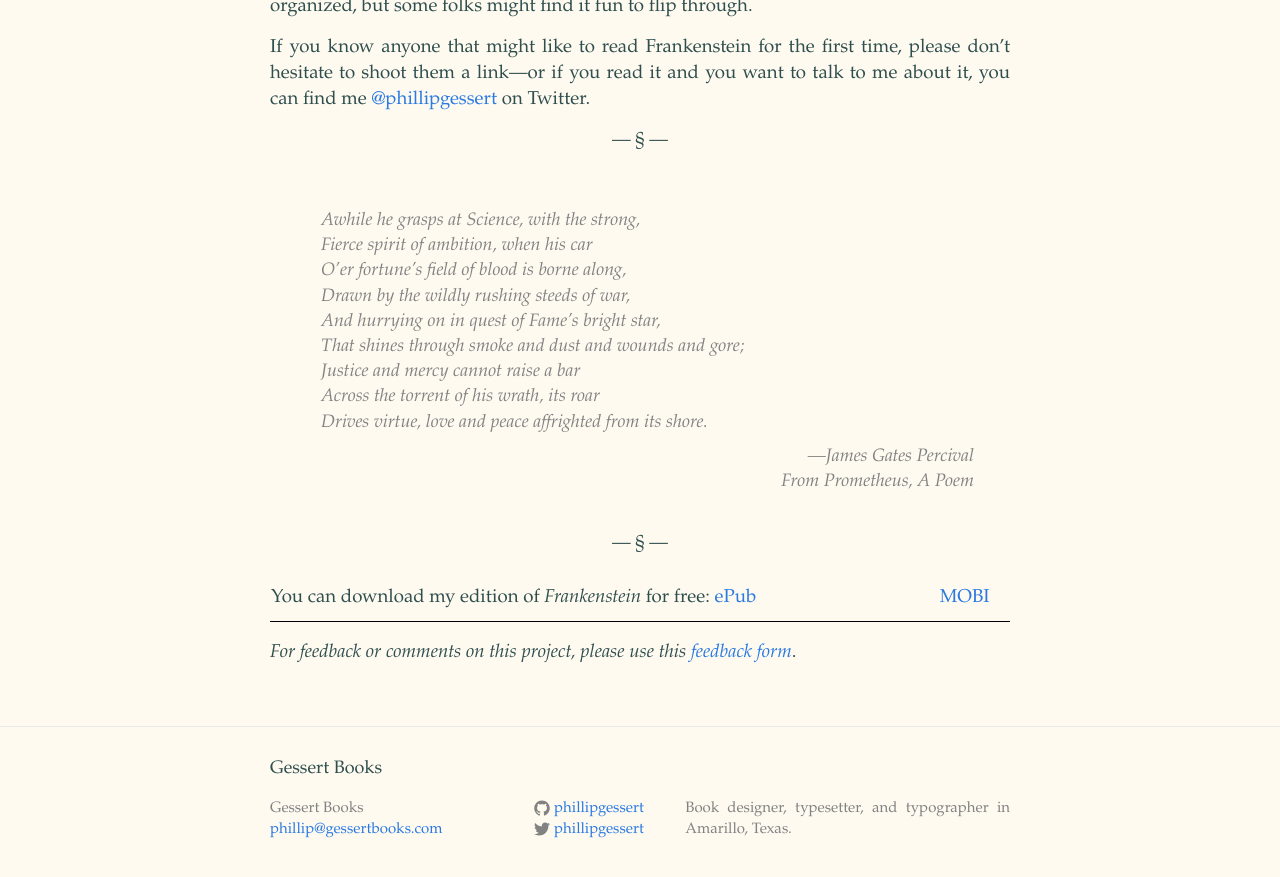
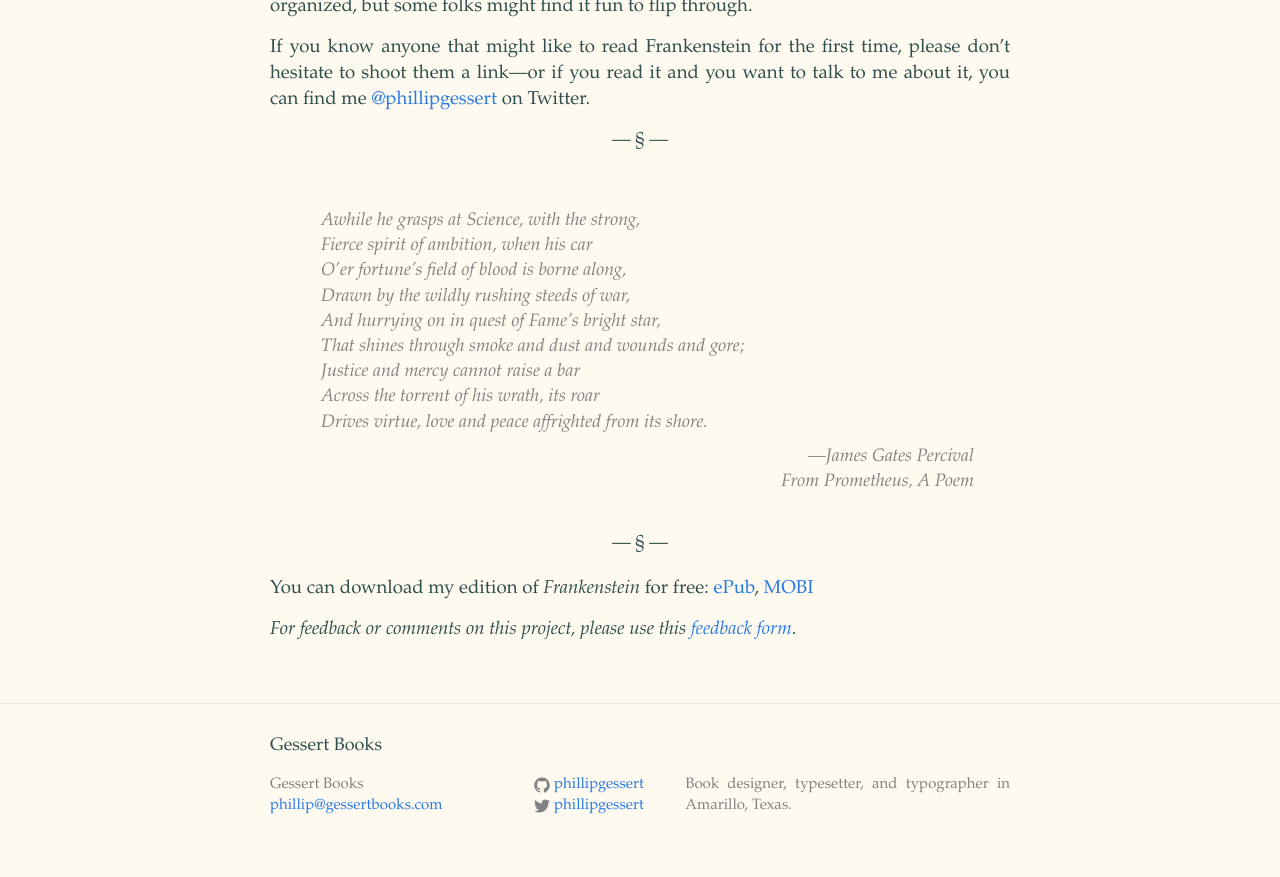
Before and after one commit to phillipgessert/phillipgessert.github.io, a Jekyll site: the page built from _posts/2015-10-14-botanical-frankenstein.markdown, in a window 1280 px wide and 900 px high, scrolled down 13843 px. Shown: the top 877 px of the window. Built offline with Jekyll 4.4.1, drawn with Linux system fonts in a browser that asks for light colours.

```diff
--- a/_posts/2015-10-14-botanical-frankenstein.markdown
+++ b/_posts/2015-10-14-botanical-frankenstein.markdown
@@ -398,7 +398,7 @@ you want to talk to me about it, you can find me
 
 ---
 
-You can download my edition of *Frankenstein* for free: [ePub](/downloads/botanicalFrankenstein-101215.epub) | [MOBI](/downloads/botanicalFrankenstein-101215.mobi)
+You can download my edition of *Frankenstein* for free: [ePub](/downloads/botanicalFrankenstein-101215.epub), [MOBI](/downloads/botanicalFrankenstein-101215.mobi)
 
 *For feedback or comments on this project, please use this [feedback
 form](https://docs.google.com/forms/d/1Nja2J--RYD6X63wFp4PxIs_Bw7CUvxVJyWNAWvsQRyg/viewform?usp=send_form)*.
```
